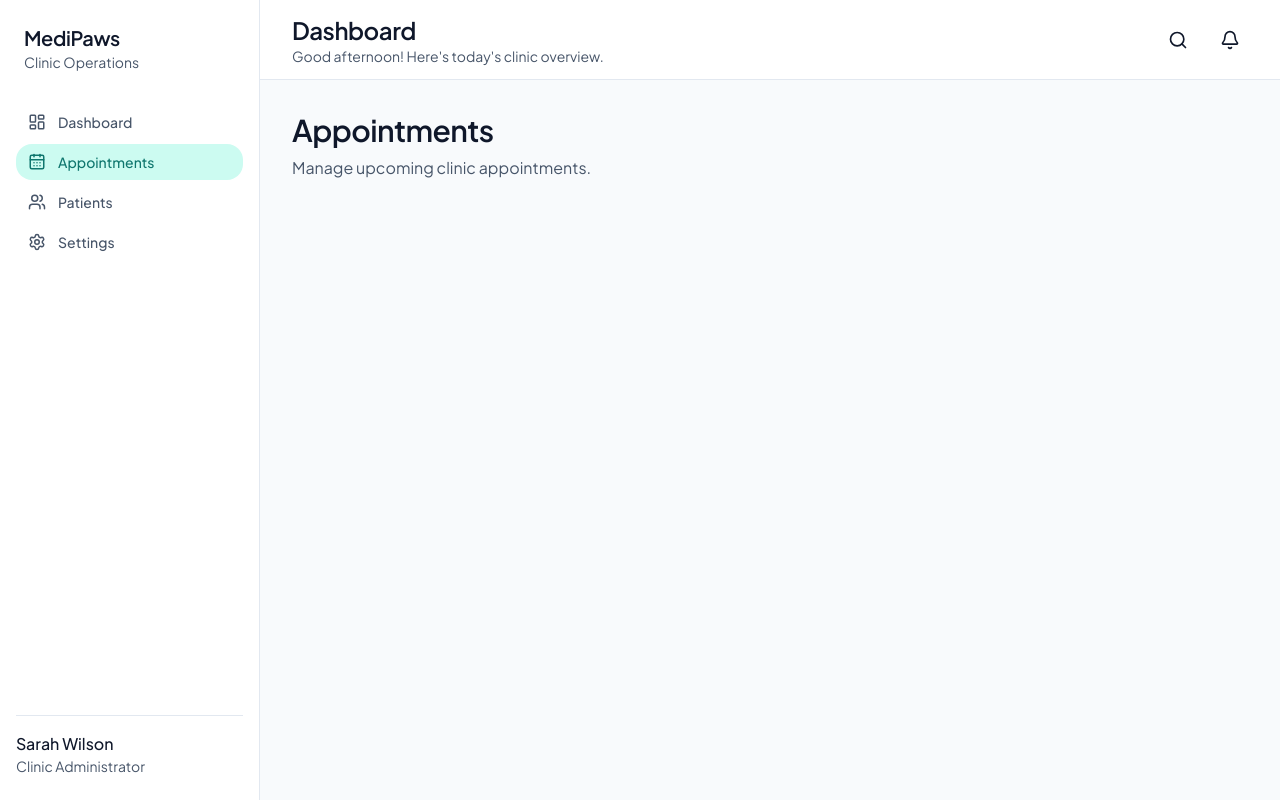
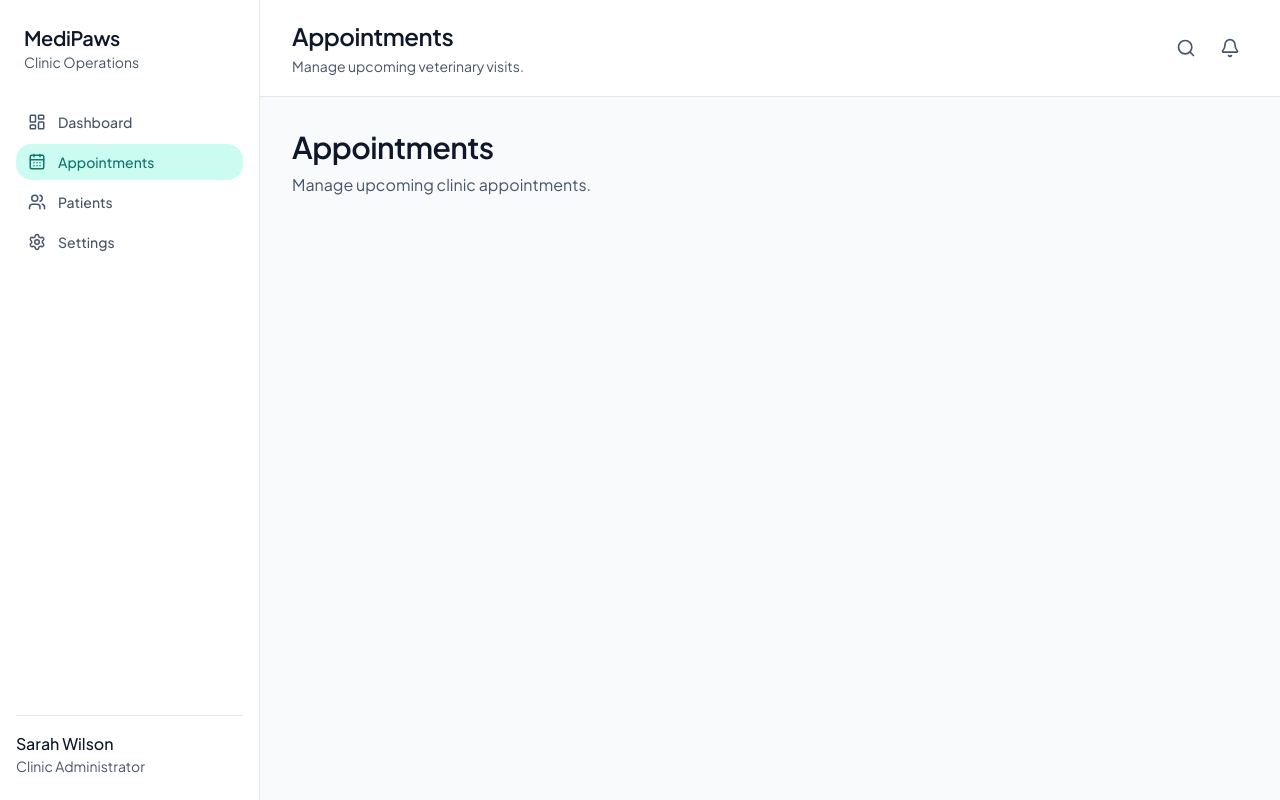
Before and after one commit to LindseyGunderson/MediPaws, a React (Vite) app: page /appointments in a window 1280 px wide. Built offline with nearby package versions, Linux system fonts and the light colour scheme.

Commit message:
feat: create dynamic application header

```diff
--- /dev/null
+++ b/src/config/routes.jsx
@@ -0,0 +1,25 @@
+import Dashboard from "../pages/admin/Dashboard";
+import Appointments from "../pages/admin/Appointments";
+import Patients from "../pages/admin/Patients";
+
+
+export const routes = [
+  {
+    path: "/",
+    element: <Dashboard />,
+    title: "Dashboard",
+    description: "Here's your clinic overview for today.",
+  },
+  {
+    path: "/appointments",
+    element: <Appointments />,
+    title: "Appointments",
+    description: "Manage upcoming veterinary visits.",
+  },
+  {
+    path: "/patients",
+    element: <Patients />,
+    title: "Patients",
+    description: "View and manage patient records.",
+  },
+];
--- /dev/null
+++ b/src/hooks/usePageMeta.js
@@ -0,0 +1,16 @@
+import { useLocation } from "react-router-dom";
+import { routes } from "../config/routes";
+
+
+export function usePageMeta() {
+
+  const location = useLocation();
+
+
+  return (
+    routes.find(
+      (route) => route.path === location.pathname
+    ) || routes[0]
+  );
+
+}
--- a/src/layout/Header.jsx
+++ b/src/layout/Header.jsx
@@ -1,22 +1,52 @@
 import { Bell, Search } from "lucide-react";
+import { usePageMeta } from "../hooks/usePageMeta";
 
 function Header() {
+  const { title, description } = usePageMeta();
+
   return (
-    <header className="flex h-20 items-center justify-between border-b border-border bg-surface px-8">
+    <header
+      className="
+        flex
+        items-center
+        justify-between
+        border-b
+        border-border
+        bg-surface
+        px-8
+        py-5
+      "
+    >
       <div>
-        <h2 className="text-2xl font-semibold">Dashboard</h2>
+        <h1 className="text-2xl font-semibold text-text-primary">{title}</h1>
 
-        <p className="text-sm text-text-secondary">
-          Good afternoon! Here's today's clinic overview.
-        </p>
+        <p className="mt-1 text-sm text-text-secondary">{description}</p>
       </div>
 
-      <div className="flex items-center gap-4">
-        <button className="rounded-lg p-2 hover:bg-surface-muted">
+      <div className="flex items-center gap-2">
+        <button
+          className="
+            rounded-lg
+            p-2
+            text-text-secondary
+            transition
+            hover:bg-surface-muted
+            hover:text-text-primary
+          "
+        >
           <Search size={20} />
         </button>
 
-        <button className="rounded-lg p-2 hover:bg-surface-muted">
+        <button
+          className="
+            rounded-lg
+            p-2
+            text-text-secondary
+            transition
+            hover:bg-surface-muted
+            hover:text-text-primary
+          "
+        >
           <Bell size={20} />
         </button>
       </div>
--- a/src/routes/AppRoutes.jsx
+++ b/src/routes/AppRoutes.jsx
@@ -1,17 +1,12 @@
 import { Routes, Route } from "react-router-dom";
-
-import Dashboard from "../pages/admin/Dashboard";
-import Appointments from "../pages/admin/Appointments";
-import Patients from "../pages/admin/Patients";
+import { routes } from "../config/routes";
 
 function AppRoutes() {
   return (
     <Routes>
-      <Route path="/" element={<Dashboard />} />
-
-      <Route path="/appointments" element={<Appointments />} />
-
-      <Route path="/patients" element={<Patients />} />
+      {routes.map((route) => (
+        <Route key={route.path} path={route.path} element={route.element} />
+      ))}
     </Routes>
   );
 }
```
